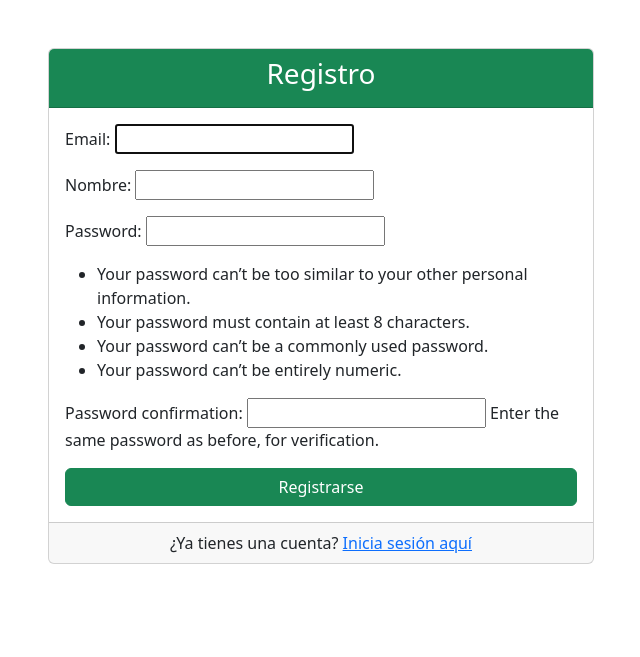
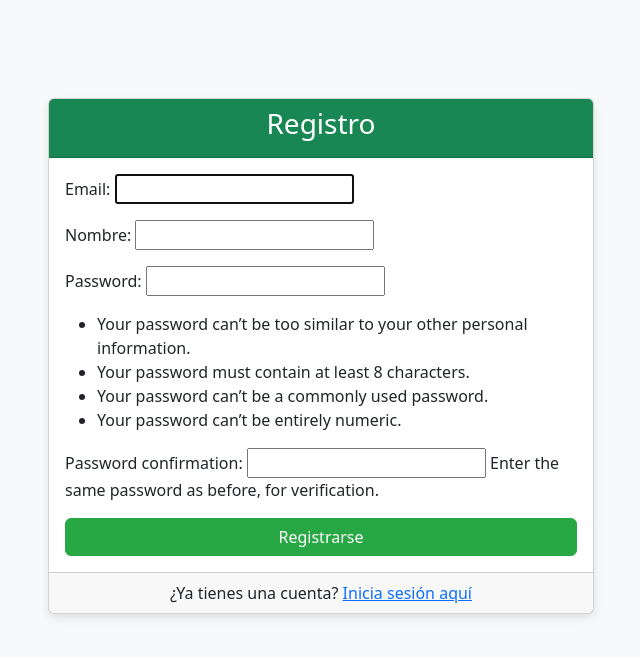
Before and after one commit to Josmar-B/Odontologia-Tarea, a Django app: page /registro/ in a window 1280 px wide. Shown: the top 657 px of the page, without its empty margins (319-959 px from the left). Run offline with Django 5.2, Linux system fonts and the light colour scheme; some libraries are stand-ins or nearby versions.

Commit message:
Update registro.html

```diff
--- a/odontologia_app/Templates/odontologia_app/registro.html
+++ b/odontologia_app/Templates/odontologia_app/registro.html
@@ -1,5 +1,4 @@
 {% load static %}
-
 <!DOCTYPE html>
 <html lang="es">
 <head>
@@ -8,7 +7,26 @@
     <title>Registro - Odontología</title>
     <link href="{% static 'bootstrap.min.css' %}" rel="stylesheet">
     <link href="{% static 'fontawesomefree/css/all.min.css' %}" rel="stylesheet">
-
+    <style>
+        body {
+            background-color: #f8f9fa;
+        }
+        .card {
+            margin-top: 50px;
+            box-shadow: 0 4px 8px rgba(0, 0, 0, 0.1);
+        }
+        .card-header {
+            font-size: 1.5rem;
+        }
+        .btn-success {
+            background-color: #28a745;
+            border-color: #28a745;
+        }
+        .btn-success:hover {
+            background-color: #218838;
+            border-color: #1e7e34;
+        }
+    </style>
 </head>
 <body>
     <div class="container mt-5">
```
